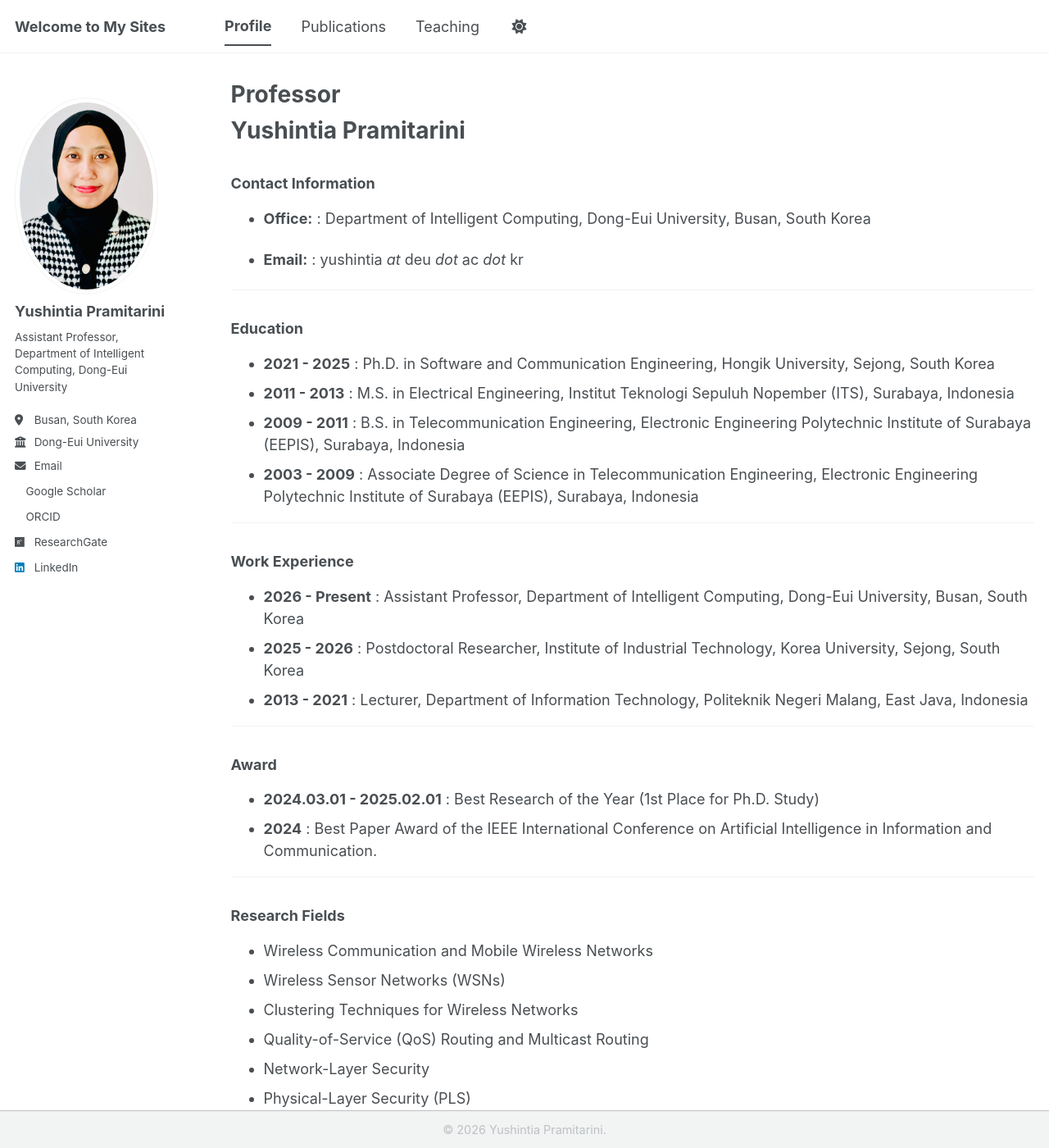
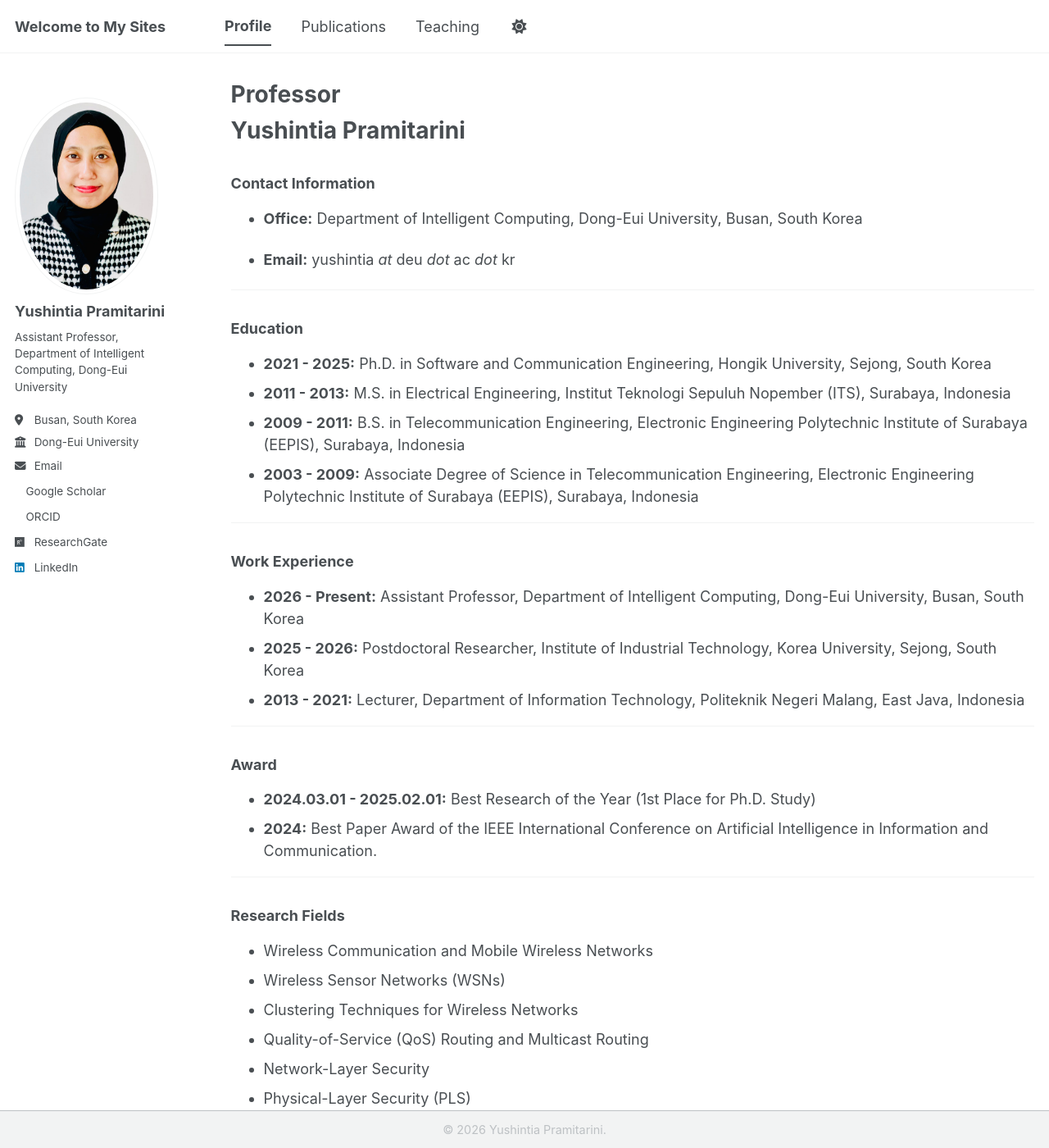
Before and after one commit to yushintia/yushintia.github.io, a Jekyll site: the page built from _pages/profile.md, in a window 1280 px wide and 1400 px high. Shown: the whole window at 82% size. Built offline with Jekyll 4.4.1, drawn with Linux system fonts in a browser that asks for light colours; a style sheet for code colours, icons or effects is not loaded.

```diff
--- a/_pages/profile.md
+++ b/_pages/profile.md
@@ -9,32 +9,32 @@ author_profile: true
 
 ### Contact Information
 
-- **Office:** : Department of Intelligent Computing, Dong-Eui University, Busan, South Korea
+- **Office:**  Department of Intelligent Computing, Dong-Eui University, Busan, South Korea
 
-- **Email:** : yushintia _at_ deu _dot_ ac _dot_ kr
+- **Email:**  yushintia _at_ deu _dot_ ac _dot_ kr
 
 ---
 
 ### Education
 
-- **2021 - 2025** : Ph.D. in Software and Communication Engineering, Hongik University, Sejong, South Korea
-- **2011 - 2013** : M.S. in Electrical Engineering, Institut Teknologi Sepuluh Nopember (ITS), Surabaya, Indonesia
-- **2009 - 2011** : B.S. in Telecommunication Engineering, Electronic Engineering Polytechnic Institute of Surabaya (EEPIS), Surabaya, Indonesia
-- **2003 - 2009** : Associate Degree of Science in Telecommunication Engineering, Electronic Engineering Polytechnic Institute of Surabaya (EEPIS), Surabaya, Indonesia
+- **2021 - 2025:**  Ph.D. in Software and Communication Engineering, Hongik University, Sejong, South Korea
+- **2011 - 2013:**  M.S. in Electrical Engineering, Institut Teknologi Sepuluh Nopember (ITS), Surabaya, Indonesia
+- **2009 - 2011:**  B.S. in Telecommunication Engineering, Electronic Engineering Polytechnic Institute of Surabaya (EEPIS), Surabaya, Indonesia
+- **2003 - 2009:**  Associate Degree of Science in Telecommunication Engineering, Electronic Engineering Polytechnic Institute of Surabaya (EEPIS), Surabaya, Indonesia
 
 ---
 
 ### Work Experience
 
-- **2026 - Present** : Assistant Professor, Department of Intelligent Computing, Dong-Eui University, Busan, South Korea
-- **2025 - 2026** : Postdoctoral Researcher, Institute of Industrial Technology, Korea University, Sejong, South Korea
-- **2013 - 2021** : Lecturer, Department of Information Technology, Politeknik Negeri Malang, East Java, Indonesia
+- **2026 - Present:**  Assistant Professor, Department of Intelligent Computing, Dong-Eui University, Busan, South Korea
+- **2025 - 2026:** Postdoctoral Researcher, Institute of Industrial Technology, Korea University, Sejong, South Korea
+- **2013 - 2021:** Lecturer, Department of Information Technology, Politeknik Negeri Malang, East Java, Indonesia
 
 ---
 
 ### Award
-- **2024.03.01 - 2025.02.01** : Best Research of the Year (1st Place for Ph.D. Study)
-- **2024** : Best Paper Award of the IEEE International Conference on Artificial Intelligence in Information and Communication.
+- **2024.03.01 - 2025.02.01:**  Best Research of the Year (1st Place for Ph.D. Study)
+- **2024:**  Best Paper Award of the IEEE International Conference on Artificial Intelligence in Information and Communication.
 
 ---
 
```
